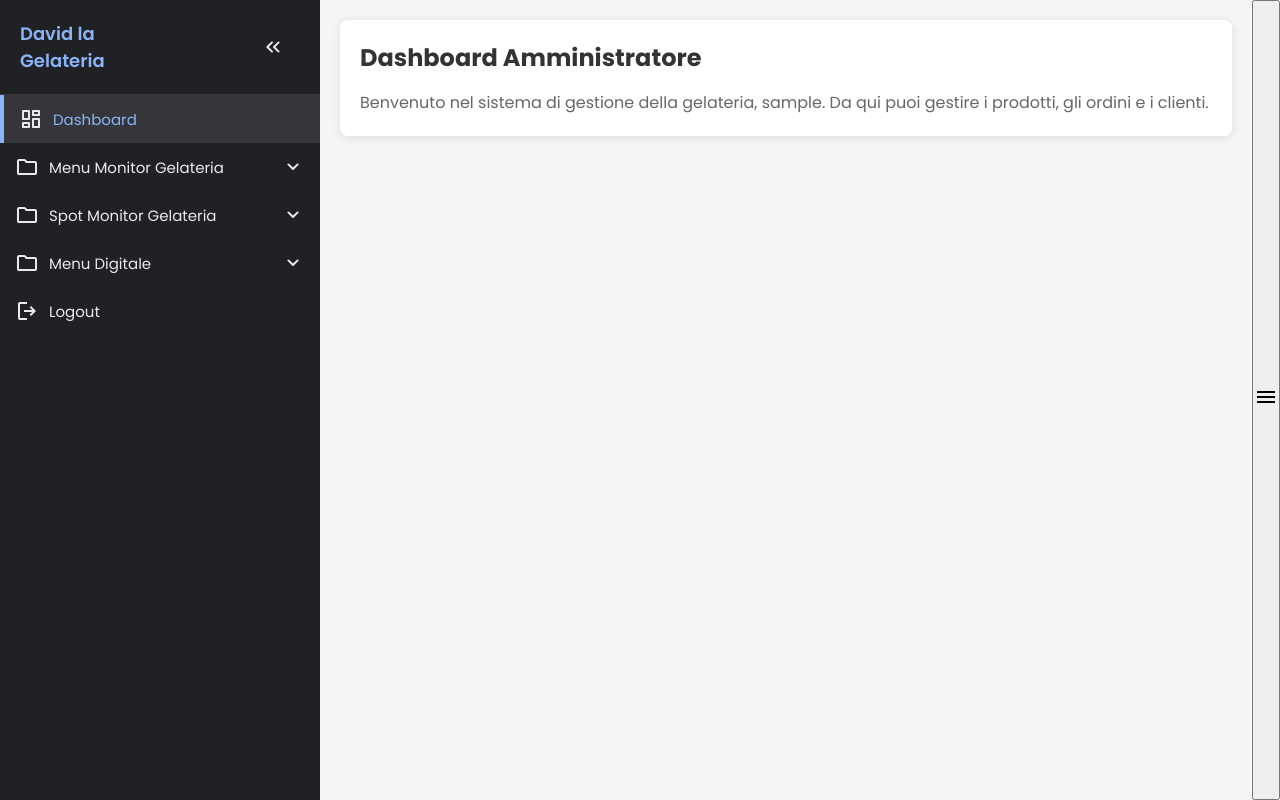
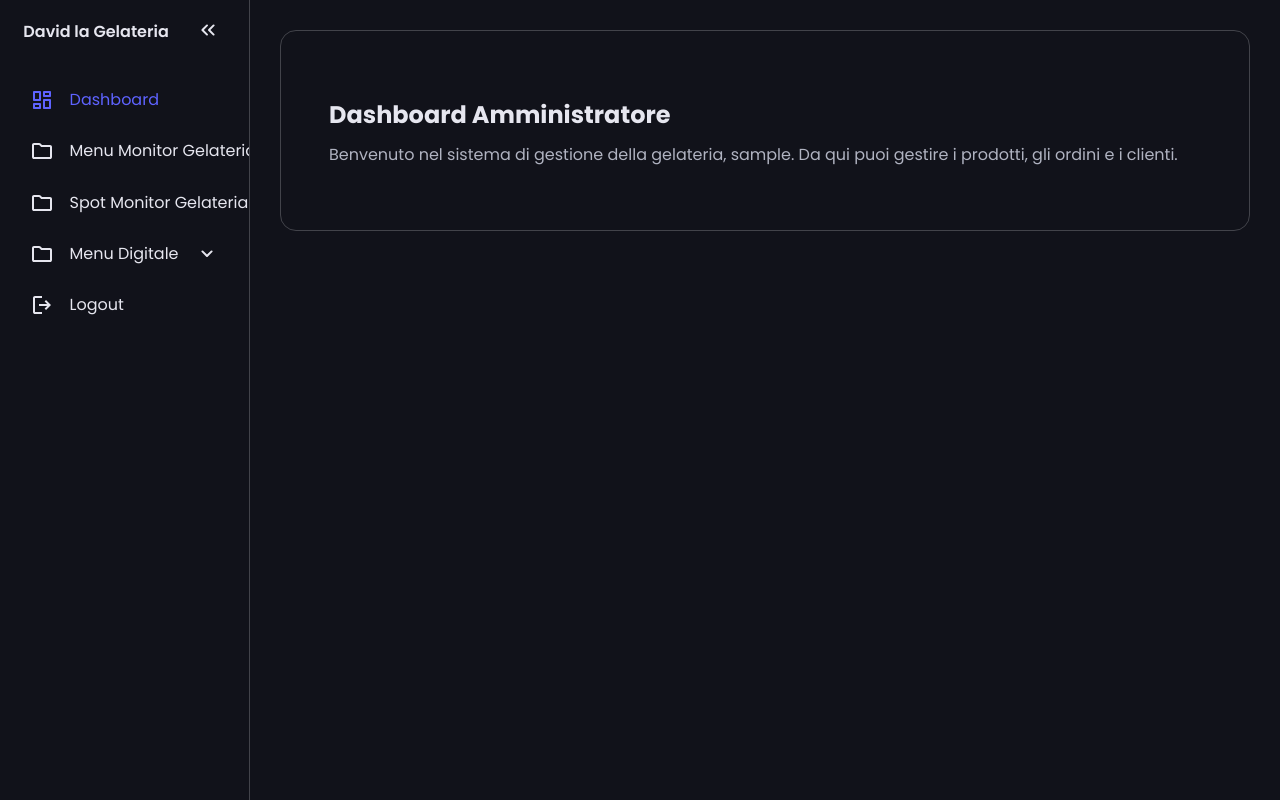
Before and after one commit to IacopoLibero/gestionale-gelateria, a PHP site: page /admin/dashboard.php in a window 1280 px wide. Run offline with PHP 8.4, Linux system fonts and the light colour scheme; the visitor is signed in with stand-in values (Sample User, id 1).

Commit message:
copia-incolla brutale

```diff
--- a/admin/css/dashboard.css
+++ b/admin/css/dashboard.css
@@ -1,240 +1,255 @@
-/* Reset e importazione font */
-@import url('https://fonts.googleapis.com/css2?family=Poppins:wght@300;400;500;600;700&display=swap');
+@import url('https://fonts.googleapis.com/css2?family=Poppins:ital,wght@0,100;0,200;0,300;0,400;0,500;0,600;0,700;0,800;0,900;1,100;1,200;1,300;1,400;1,500;1,600;1,700;1,800;1,900&display=swap');
+
+:root {
+    --base-clr: #11121a;
+    --line-clr: #42434a;
+    --hover-clr: #222533;
+    --text-clr: #e6e6ef;
+    --accent-clr: #5e63ff;
+    --secondary-text-clr: #b0b3c1;
+}
 
 * {
-  margin: 0;
-  padding: 0;
-  box-sizing: border-box;
-  font-family: 'Poppins', sans-serif;
+    margin: 0;
+    padding: 0;
 }
 
-:root {
-  --bg-color: #202124;
-  --text-color: #e8eaed;
-  --active-color: #8ab4f8;
-  --subheader-color: #9aa0a6;
-  --hover-bg: #35363a;
+html {
+    font-family: Poppins, 'Segoe UI', Tahoma, Geneva, Verdana, sans-serif;
+    line-height: 1.5rem;
 }
 
 body {
-  display: flex;
-  min-height: 100vh;
-  background-color: #f5f5f5;
+    min-height: 100vh;
+    min-height: 100dvh;
+    background-color: var(--base-clr);
+    color: var(--text-clr);
+    display: grid;
+    grid-template-columns: auto 1fr;
 }
 
-/* Sidebar base styles */
 #sidebar {
-  position: fixed;
-  left: 0;
-  top: 0;
-  width: 320px; /* Larghezza aumentata per adattarsi al contenuto senza scrolling */
-  height: 100vh;
-  background-color: var(--bg-color);
-  color: var(--text-color);
-  z-index: 1000;
-  transition: all .3s ease;
-  overflow: visible; /* Cambiato da auto a visible per evitare lo scrolling */
+    box-sizing: border-box;
+    height: 100vh;
+    width: 250px;
+    padding: 5px 1em;
+    background-color: var(--base-clr);
+    border-right: 1px solid var(--line-clr);
+
+    position: sticky;
+    top: 0;
+    align-self: start;
+    transition: 300ms ease-in-out;
+    overflow: hidden;
+    text-wrap: nowrap;
 }
 
-#sidebar.collapsed {
-  width: 80px;
+#sidebar.close {
+    padding: 5px;
+    width: 60px;
 }
 
 #sidebar ul {
-  list-style: none;
-  padding: 0;
+    list-style: none;
 }
 
-#sidebar ul li {
-  margin: 0;
-  padding: 0;
+#sidebar>ul>li:first-child {
+    display: flex;
+    justify-content: flex-end;
+    margin-bottom: 16px;
+
+    .logo {
+        font-weight: 600;
+    }
 }
 
-#sidebar ul li a,
-#sidebar ul li button {
-  display: flex;
-  align-items: center;
-  width: 100%;
-  padding: 12px 15px; /* Ridotto leggermente il padding per far stare tutto */
-  text-decoration: none;
-  color: var(--text-color);
-  font-size: 15px; /* Ridotto leggermente il font size */
-  font-weight: 400;
-  border: none;
-  background: none;
-  text-align: left;
-  cursor: pointer;
-  white-space: nowrap; /* Impedisce il wrapping del testo */
+#sidebar ul li.active a {
+    color: var(--accent-clr);
+
+    svg {
+        fill: var(--accent-clr);
+    }
 }
 
-#sidebar ul li a:hover,
-#sidebar ul li button:hover {
-  background-color: var(--hover-bg);
+#sidebar a,
+#sidebar .dropdown-btn,
+#sidebar .logo {
+    border-radius: .5em;
+    padding: .85em;
+    text-decoration: none;
+    color: var(--text-clr);
+    display: flex;
+    align-items: center;
+    gap: 1em;
 }
 
-#sidebar ul li svg {
-  margin-right: 10px;
-  min-width: 24px;
+.dropdown-btn {
+    width: 100%;
+    text-align: left;
+    background: none;
+    border: none;
+    font: inherit;
+    cursor: pointer;
 }
 
-#sidebar ul li button svg:last-child {
-  margin-left: auto;
-  margin-right: 0;
-  transition: transform .3s ease;
+#sidebar svg {
+    flex-shrink: 0;
+    fill: var(--text-clr);
 }
 
-#sidebar.collapsed ul li span {
-  display: none;
+#sidebar a span,
+#sidebar .dropdown-btn span {
+    flex-grow: 1;
 }
 
-#sidebar.collapsed ul li button svg:last-child {
-  display: none;
+#sidebar a:hover,
+#sidebar .dropdown-btn:hover {
+    background-color: var(--hover-clr);
 }
 
-/* Logo and Toggle Button */
-#sidebar ul li:first-child {
-  display: flex;
-  align-items: center;
-  justify-content: space-between;
-  padding: 20px;
-  border-bottom: 1px solid #35363a;
+#sidebar .sub-menu {
+    display: grid;
+    grid-template-rows: 0fr;
+    transition: 300ms ease-in-out;
+
+    >div {
+        overflow: hidden;
+    }
 }
 
-#sidebar.collapsed ul li:first-child {
-  justify-content: center;
+#sidebar .sub-menu.show {
+    grid-template-rows: 1fr;
 }
 
-#sidebar ul li .logo {
-  font-size: 18px;
-  font-weight: 600;
-  color: var(--active-color);
+.dropdown-btn svg {
+    transition: 200ms ease;
 }
 
-#sidebar.collapsed ul li .logo {
-  display: none;
+.rotate svg:last-child {
+    rotate: 180deg;
+}
+
+#sidebar .sub-menu a {
+    padding-left: 2em;
 }
 
 #toggle-btn {
-  background: none;
-  border: none;
-  cursor: pointer;
-  color: var(--text-color);
+    margin-left: auto;
+    padding: 1em;
+    border: none;
+    border-radius: .5em;
+    background: none;
+    cursor: pointer;
+
+    svg {
+        transition: rotate 150ms ease;
+    }
 }
 
-#toggle-btn svg {
-  transition: transform .3s ease;
+#toggle-btn:hover {
+    background-color: var(--hover-clr);
 }
 
-#sidebar.collapsed #toggle-btn svg {
-  transform: rotate(180deg);
+main {
+    padding: min(30px, 7%);
 }
 
-/* Active State */
-#sidebar ul li.active a {
-  background-color: var(--hover-bg);
-  color: var(--active-color);
-  border-left: 4px solid var(--active-color);
-}
-
-/* Submenu */
-.sub-menu {
-  max-height: 0;
-  overflow: hidden;
-  transition: max-height .3s ease;
-}
-
-.sub-menu.show {
-  max-height: 1000px;
-}
-
-.sub-menu div {
-  background-color: #16171a;
-  padding: 5px 0;
-}
-
-.sub-menu li a {
-  padding: 10px 20px 10px 55px !important;
-  font-size: 14px !important;
-}
-
-.dropdown-btn.active svg:last-child {
-  transform: rotate(180deg);
-}
-
-/* Main Content */
-main {
-  flex: 1;
-  padding: 20px;
-  margin-left: 320px; /* Adattato alla nuova larghezza sidebar */
-  transition: margin-left .3s ease;
-}
-
-body.sidebar-collapsed main {
-  margin-left: 80px;
+main p {
+    color: var(--secondary-text-clr);
+    margin-top: 5px;
+    margin-bottom: 15px;
 }
 
 .container {
-  background-color: white;
-  border-radius: 8px;
-  padding: 20px;
-  box-shadow: 0 2px 10px rgba(0,0,0,0.1);
-  margin-bottom: 20px;
+    border: 1px solid var(--line-clr);
+    border-radius: 1em;
+    margin-bottom: 20px;
+    padding: min(3em, 15%);
+
+    h2,
+    p {
+        margin-top: 1em
+    }
 }
 
-.container h2 {
-  color: #333;
-  margin-bottom: 15px;
+@media(max-width: 800px) {
+    body {
+        grid-template-columns: 1fr;
+    }
+
+    main {
+        padding: 2em 1em 60px 1em;
+    }
+
+    .container {
+        border: none;
+        padding: 0;
+    }
+
+    #sidebar {
+        height: 60px;
+        width: 100%;
+        border-right: none;
+        border-top: 1px solid var(--line-clr);
+        padding: 0;
+        position: fixed;
+        top: unset;
+        bottom: 0;
+
+        >ul {
+            padding: 0;
+            display: grid;
+            grid-auto-columns: 60px;
+            grid-auto-flow: column;
+            align-items: center;
+            overflow-x: scroll;
+        }
+
+        ul li {
+            height: 100%;
+        }
+
+        ul a,
+        ul .dropdown-btn {
+            width: 60px;
+            height: 60px;
+            padding: 0;
+            border-radius: 0;
+            justify-content: center;
+        }
+
+        ul li span,
+        ul li:first-child,
+        .dropdown-btn svg:last-child {
+            display: none;
+        }
+
+        ul li .sub-menu.show {
+            position: fixed;
+            bottom: 60px;
+            left: 0;
+            box-sizing: border-box;
+            height: 60px;
+            width: 100%;
+            background-color: var(--hover-clr);
+            border-top: 1px solid var(--line-clr);
+            display: flex;
+            justify-content: center;
+
+            >div {
+                overflow-x: auto;
+            }
+
+            li {
+                display: inline-flex;
+            }
+
+            a {
+                box-sizing: border-box;
+                padding: 1em;
+                width: auto;
+                justify-content: center;
+            }
+        }
+    }
 }
-
-.container p {
-  color: #666;
-  line-height: 1.6;
-}
-
-/* Mobile styles */
-@media (max-width: 768px) {
-  #sidebar {
-    width: 320px; /* Mantiene la stessa larghezza */
-    transform: translateX(-100%);
-    overflow-y: auto; /* Consente lo scrolling solo su mobile se necessario */
-    height: 100%;
-  }
-
-  #sidebar.mobile-visible {
-    transform: translateX(0);
-  }
-
-  main {
-    margin-left: 0;
-  }
-
-  body.sidebar-collapsed main {
-    margin-left: 0;
-  }
-
-  /* Mobile toggle button */
-  .mobile-toggle {
-    display: block;
-    position: fixed;
-    top: 10px;
-    right: 10px;
-    z-index: 1001;
-    background-color: var(--bg-color);
-    color: white;
-    border: none;
-    padding: 10px;
-    border-radius: 5px;
-  }
-
-  /* Overlay when mobile menu is open */
-  body.sidebar-mobile-active::after {
-    content: '';
-    position: fixed;
-    top: 0;
-    left: 0;
-    right: 0;
-    bottom: 0;
-    background-color: rgba(0,0,0,0.5);
-    z-index: 999;
-  }
-}
```
Also changed, not shown: admin/js/dashboard.js (+25 -76 lines).
